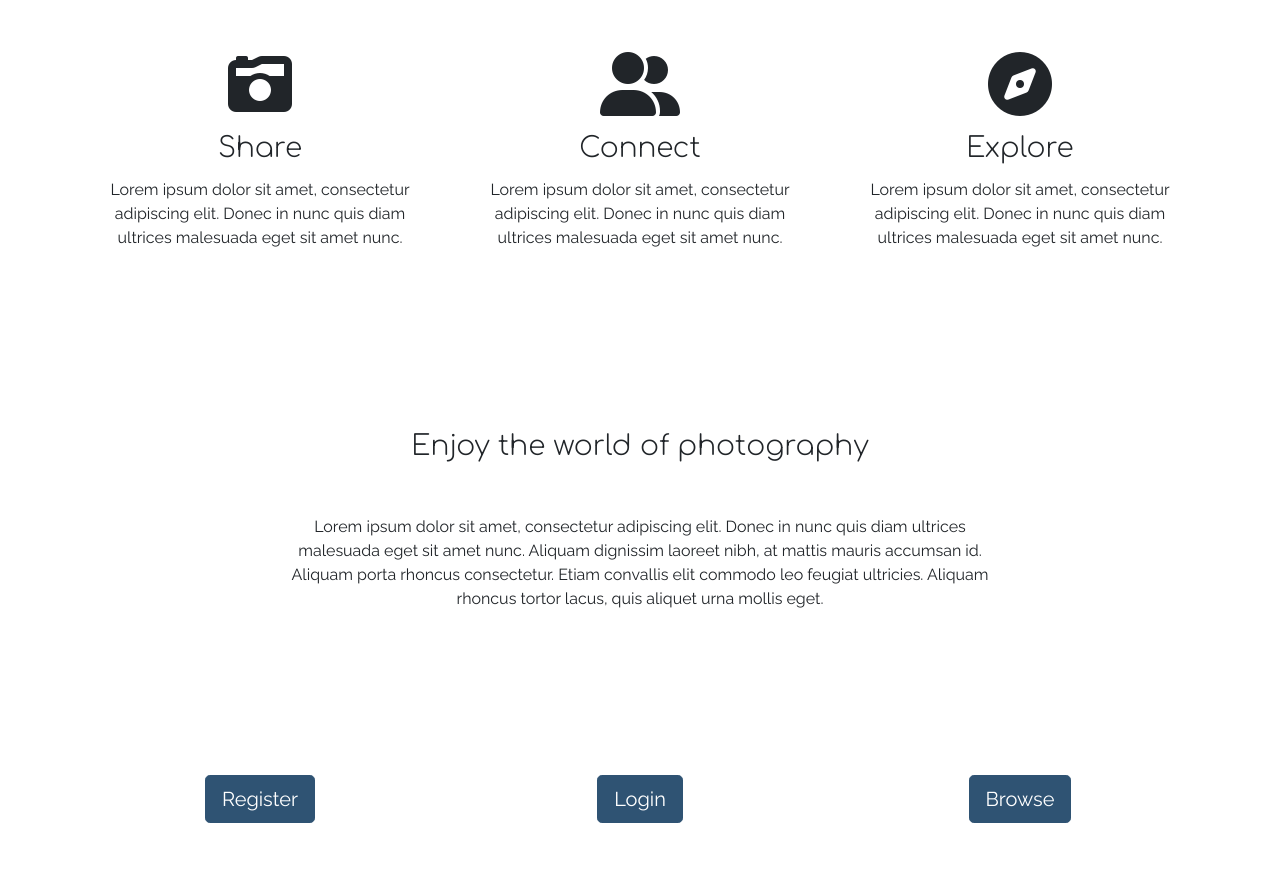
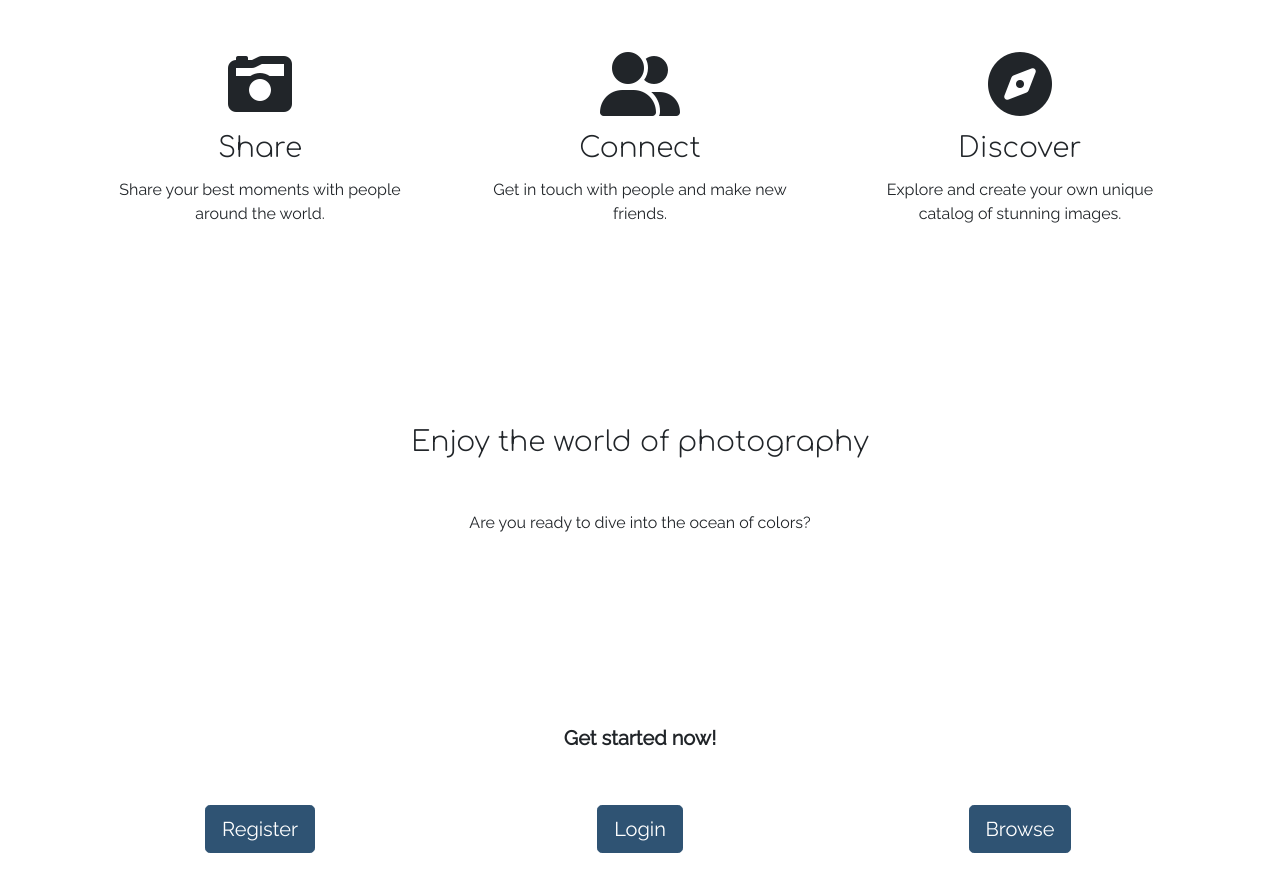
Before and after one commit to Cushione/photora, a React (Vite) app: page / in a window 1280 px wide. Shown: the part 860-1752 px from the top of the page. Built offline with nearby package versions, Linux system fonts and the light colour scheme; no server answers.

Commit message:
Add text and adjust styling

```diff
--- a/src/Routes/LandingPage/LandingPage.scss
+++ b/src/Routes/LandingPage/LandingPage.scss
@@ -83,7 +83,8 @@
 }
 
 #features {
-  min-height: 100vh;
+  min-height: 80vh;
+  gap: 20px;
   display: flex;
   flex-direction: column;
   justify-content: space-around;
@@ -106,4 +107,8 @@
     margin: 0 auto;
   }
 
+  #cta-line {
+    font-size: 1.25rem;
+  }
+
 }
--- a/src/Routes/LandingPage/LandingPage.tsx
+++ b/src/Routes/LandingPage/LandingPage.tsx
@@ -26,8 +26,7 @@ export default function LandingPage() {
             <i className='fa-solid fa-camera-retro'></i>
             <h2>Share</h2>
             <p>
-              Lorem ipsum dolor sit amet, consectetur adipiscing elit. Donec in
-              nunc quis diam ultrices malesuada eget sit amet nunc.
+              Share your best moments with people around the world.
             </p>
           </Col>
 
@@ -35,17 +34,15 @@ export default function LandingPage() {
             <i className='fa-solid fa-user-group'></i>
             <h2>Connect</h2>
             <p>
-              Lorem ipsum dolor sit amet, consectetur adipiscing elit. Donec in
-              nunc quis diam ultrices malesuada eget sit amet nunc.
+              Get in touch with people and make new friends.
             </p>
           </Col>
 
           <Col sm={4}>
             <i className='fa-solid fa-compass'></i>
-            <h2>Explore</h2>
+            <h2>Discover</h2>
             <p>
-              Lorem ipsum dolor sit amet, consectetur adipiscing elit. Donec in
-              nunc quis diam ultrices malesuada eget sit amet nunc.
+              Explore and create your own unique catalog of stunning images.
             </p>
           </Col>
         </Row>
@@ -53,17 +50,15 @@ export default function LandingPage() {
           <Col>
             <h2 className='mb-5'>Enjoy the world of photography</h2>
             <p className='lead-text'>
-              Lorem ipsum dolor sit amet, consectetur adipiscing elit. Donec in
-              nunc quis diam ultrices malesuada eget sit amet nunc. Aliquam
-              dignissim laoreet nibh, at mattis mauris accumsan id. Aliquam
-              porta rhoncus consectetur. Etiam convallis elit commodo leo
-              feugiat ultricies. Aliquam rhoncus tortor lacus, quis aliquet urna
-              mollis eget.
+              Are you ready to dive into the ocean of colors?
             </p>
           </Col>
         </Row>
-        <Row sm={3}>
-          <Col>
+        <Row>
+          <Col xs={12}>
+            <p id="cta-line" className='mb-5 font-weight-bold'>Get started now!</p>
+          </Col>
+          <Col sm={4}>
             <Link
               className='btn btn-primary btn-lg'
               role='button'
@@ -73,17 +68,13 @@ export default function LandingPage() {
             </Link>
           </Col>
 
-          <Col>
-            <Link
-              className='btn btn-primary btn-lg'
-              role='button'
-              to='/login'
-            >
+          <Col sm={4}>
+            <Link className='btn btn-primary btn-lg' role='button' to='/login'>
               Login
             </Link>
           </Col>
 
-          <Col>
+          <Col sm={4}>
             <Link
               className='btn btn-primary btn-lg'
               role='button'
```
